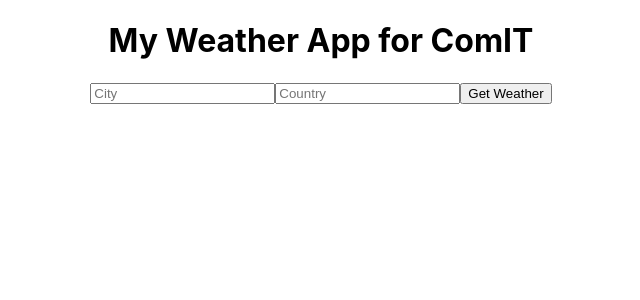
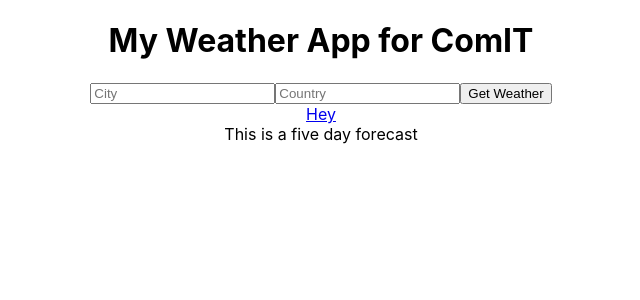
Before and after one commit to DmitryPolyakov1985/comit-final-project, a React (Create React App) app: page /pages in a window 1280 px wide. Shown: the top 300 px of the page, without its empty margins (319-959 px from the left). Built offline with nearby package versions, Linux system fonts and the light colour scheme.

Commit message:
pages folder created

```diff
--- a/src/App.js
+++ b/src/App.js
@@ -1,7 +1,9 @@
 import React, { useState } from 'react';
+import { BrowserRouter as Router, Link, Switch, Route } from 'react-router-dom'
 import './App.css';
 import Form from './Form';
 import Weather from './Weather';
+import FiveDayForecast from './pages/FiveDayForecast';
 const apiKey = '4fad5043f986c8cf84c29a4a3e7c3f49';
 
 function App() {
@@ -71,7 +73,21 @@
         humidity={weather.humidity}
         error={weather.error}
       />
+
+      <Router>
+        <div>
+          <Link to='/pages/'>Hey</Link>
+        </div>
+        <Switch>
+          <Route path='/pages/'>
+            <FiveDayForecast />
+          </Route>
+
+
+        </Switch>
+      </Router>
     </div>
+
   );
 }
 
--- a/src/pages/FiveDayForecast.js
+++ b/src/pages/FiveDayForecast.js
@@ -2,7 +2,9 @@
 
 function FiveDayForecast() {
     return (
-
+        <div>
+            This is a five day forecast
+        </div>
     );
 }
 
```
